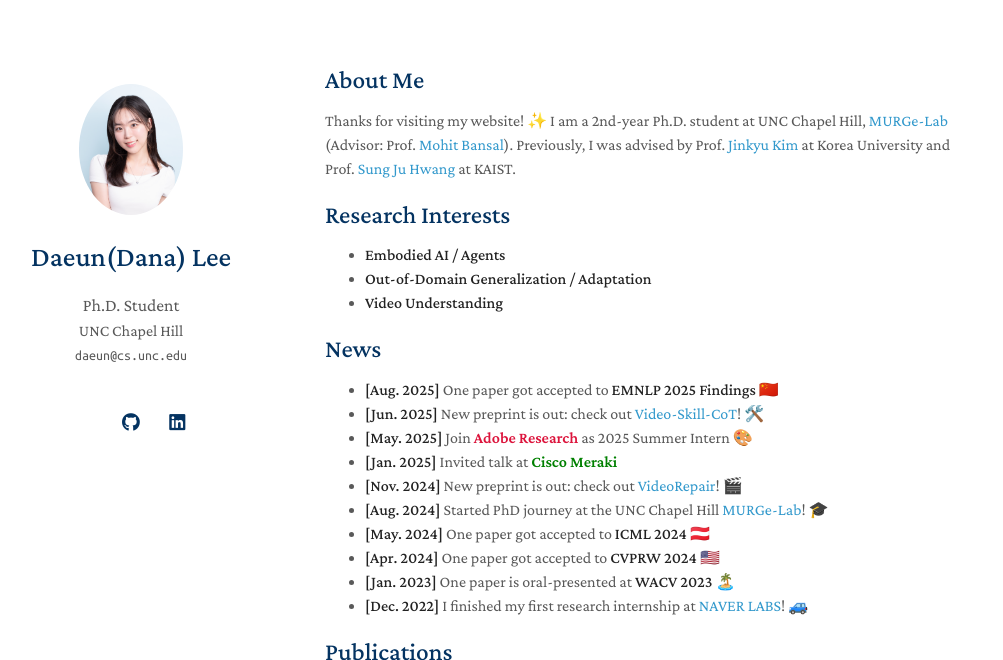
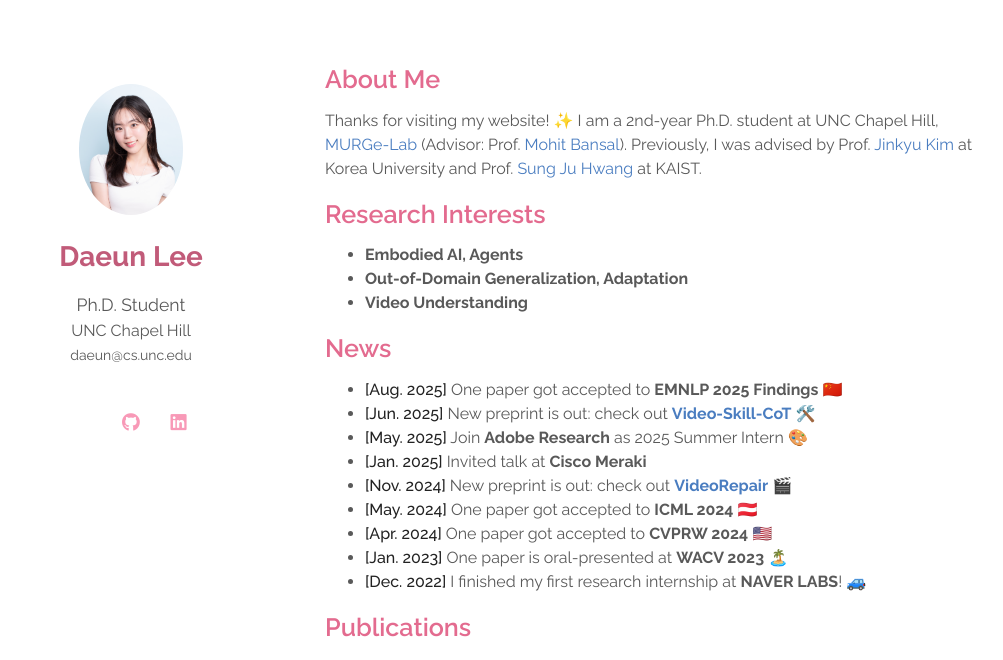
Before and after one commit to daeunni/daeunni.github.io, a Jekyll site: the page built from index.md, in a window 1280 px wide and 1400 px high, cut to the strip 0-660 px from the top of the window. Shown: the whole strip, without its empty margins (145-1148 px from the left). Built offline with Jekyll 4.4.1, drawn with Linux system fonts in a browser that asks for light colours; a style sheet for code colours, icons or effects is not loaded; our own code applies the rules of GitHub Pages for plain Markdown files.

Commit message:
new updates

```diff
--- a/_config.yml
+++ b/_config.yml
@@ -1,5 +1,5 @@
 # Basic Information
-title: Daeun(Dana) Lee
+title: Daeun Lee
 position: Ph.D. Student
 affiliation: UNC Chapel Hill
 email: daeun@cs.unc.edu
--- a/_layouts/homepage.html
+++ b/_layouts/homepage.html
@@ -20,6 +20,8 @@
 
     <link rel=stylesheet href=https://cdnjs.cloudflare.com/ajax/libs/academicons/1.8.6/css/academicons.min.css integrity="sha256-uFVgMKfistnJAfoCUQigIl+JfUaP47GrRKjf6CTPVmw=" crossorigin=anonymous>
     <link rel="stylesheet" href="https://cdnjs.cloudflare.com/ajax/libs/font-awesome/6.4.2/css/all.min.css" integrity="sha512-z3gLpd7yknf1YoNbCzqRKc4qyor8gaKU1qmn+CShxbuBusANI9QpRohGBreCFkKxLhei6S9CQXFEbbKuqLg0DA==" crossorigin="anonymous" referrerpolicy="no-referrer" />
+
+    <link href="https://fonts.googleapis.com/css2?family=Raleway:wght@400;500;600;700&display=swap" rel="stylesheet">
 
     {% if site.font == "Sans Serif" %}
     <link rel="stylesheet" href="./assets/css/font_sans_serif.css">
--- a/_sass/minimal-light-no-dark-mode.scss
+++ b/_sass/minimal-light-no-dark-mode.scss
@@ -213,12 +213,12 @@ h1 {
 }
 
 a {
-  color:#39c;
+  color:rgb(255, 119, 189);
   text-decoration:none;
 }
 
 a:hover {
-  color:#069;
+  color:rgb(230, 90, 160);
 }
 
 a small {
--- a/_sass/minimal-light.scss
+++ b/_sass/minimal-light.scss
@@ -1,24 +1,31 @@
 .pub-row {
   display: flex;
-  align-items: center;}
+  align-items: center;
+}
 
 .social-icons a{
   display:inline-block;
   height:2.4rem;
   width:2.4rem;
   background-color:transparent;
-  color:#043361!important;
+  color:#f899b7!important;
   border-radius:100%;
   text-align:center;
   font-size:1.15rem;
   line-height:2.5rem;
-  margin-right:1rem}
+  margin-right:1rem
+}
 
-@media (prefers-color-scheme: dark) { .social-icons a {color: #3eb7f0 !important; }}
+@media (prefers-color-scheme: dark) {
+  .social-icons a {color: #f03ec9 !important; }
+}
 
-.social-icons a:last-child{margin-right:0}.social-icons a:hover{background-color:white;
+.social-icons a:last-child{margin-right:0}
+.social-icons a:hover{
+  background-color:white;
   color:black;
-    transform: scale(1.2)}
+  transform: scale(1.2)
+}
 /*
 .social-icons a:after {
   content: '';
@@ -35,9 +42,13 @@
 }
 */
 
-@media (prefers-color-scheme: dark) {.social-icons a:last-child{margin-right:0}.social-icons a:hover{background-color:#20212b;
+@media (prefers-color-scheme: dark) {
+  .social-icons a:last-child{margin-right:0}
+  .social-icons a:hover{
+    background-color:#20212b;
     color:black;
-    transform: scale(1.2)}
+    transform: scale(1.2)
+  }
   /*
   .social-icons a:after {
     content: '';
@@ -69,7 +80,9 @@
   -webkit-user-select:none;
   -moz-user-select:none;
   -ms-user-select:none;
-  user-select:none;width:3.6rem}
+  user-select:none;
+  width:3.6rem
+}
 
 .icon-button span{
   border-radius:0;
@@ -83,29 +96,25 @@
   -moz-transition:all 0.3s;
   -o-transition:all 0.3s;
   transition:all 0.3s;
-  width:0}
+  width:0
+}
 
 .icon-button:hover span{
   width:3.6rem;
   height:3.6rem;
   border-radius:3.6rem;
-  margin:-1.8rem}
+  margin:-1.8rem
+}
 
-.twitter span{
-  background-color:#4099ff}
+.twitter span{ background-color:#4099ff }
+.facebook span{ background-color:#4286f4 }
+.linkedin span{ background-color:#0077B5 }
+.github span{ background-color:#000 }
 
-.facebook span{
-  background-color:#4286f4}
-
-.linkedin span{
-  background-color:#0077B5}
-
-.github span{
-  background-color:#000}
-
+/* email 커스텀 태그도 Raleway로 통일 */
 email {
   font-size: 14px;
-    font-family: "Ubuntu Mono";
+  font-family: 'Raleway', sans-serif;
 }
 
 .icon-button i{
@@ -121,33 +130,22 @@ email {
   -o-transition:all 0.3s;
   transition:all 0.3s;
   width:3.6rem;
-  z-index:10}
-
-.icon-button .icon-twitter{
-  color:#4099ff}
-
-.icon-button .icon-facebook{
-  color:#4286f4}
-
-.icon-button .icon-github{
-  color:#000;}
-
-.icon-button .icon-linkedin{
-  color:#0077B5}
-
-.icon-button:hover .icon-twitter,.icon-button:hover .icon-facebook,.icon-button:hover .icon-github,.icon-button:hover .icon-linkedin{color:white}
-
-autocolor{
-  color:#595959;
+  z-index:10
 }
 
-lightonly {
-  visibility: visible;
-}
+.icon-button .icon-twitter{ color:#4099ff }
+.icon-button .icon-facebook{ color:#4286f4 }
+.icon-button .icon-github{ color:#000; }
+.icon-button .icon-linkedin{ color:#0077B5 }
 
-darkonly {
-  visibility: hidden;
-}
+.icon-button:hover .icon-twitter,
+.icon-button:hover .icon-facebook,
+.icon-button:hover .icon-github,
+.icon-button:hover .icon-linkedin{ color:white }
+
+autocolor{ color:#595959; }
+lightonly { visibility: visible; }
+darkonly { visibility: hidden; }
 
 education {
   font-weight: 500;
@@ -158,38 +156,32 @@ papertitle {
   font-size: 100%;
 }
 
+/* ✅ 전체 기본 폰트/굵기 */
+body {
+  font-family: 'Raleway', sans-serif;
+  font-weight: 400;
+}
+
 @media (prefers-color-scheme: dark) {
   body {
     background-color: #20212b;
     color: #dadbdf;
   }
 
-    autocolor{
-      color:#dadbdf;
+  autocolor{ color:#dadbdf; }
+  lightonly { visibility: hidden; }
+  darkonly { visibility: visible; }
+
+  papertitle { color:#eeeff0; }
 }
 
-    lightonly {
-      visibility: hidden;
-    }
-
-    darkonly {
-      visibility: visible;
-    }
-
-    papertitle {
-    color:#eeeff0;
-    }
-
-}
-
-
+/* 이미지/아바타 */
 .image {
   border-radius: 0.35em;
   border: 0;
   display: inline-block;
   position: relative;
 }
-
 .image:before {
   -moz-transition: opacity 0.2s ease-in-out;
   -webkit-transition: opacity 0.2s ease-in-out;
@@ -205,15 +197,8 @@ papertitle {
   top: 0;
   width: 100%;
 }
-
-    .image.avatar {
-      border-radius: 100%;
-    }
-
-      .image.avatar:before {
-        display: none;
-      }
-
+.image.avatar { border-radius: 100%; }
+.image.avatar:before { display: none; }
 .image.avatar img {
   border-radius: 100%;
   width: 45%;
@@ -222,66 +207,51 @@ papertitle {
   // padding: 3px;
   // box-shadow: 0 -1px 5px 1px rgba(200, 200, 200, 0.3);
 }
-
 #header .image.avatar {
   margin: 0 0 1em 0;
   width: 8.00em;
 }
 
-h3, h4, h5, h6 {
-  font-weight: 600;
-  color:#043361;
+/* ✅ 제목 스타일: Raleway + 굵기 차이 */
+h1 {
+  font-family: 'Raleway', sans-serif;
+  font-weight: 700;
+  color:#c15b79;
   margin:0 0 20px;
-}
-
-h1 {
-  font-weight: 500;
-  color:#043361;
-  margin:0 0 20px;
+  font-size:28px; /* 기존 크기 유지 */
 }
 
 h2 {
-  color:#043361;
-  font-weight: 500;
+  font-family: 'Raleway', sans-serif;
+  font-weight: 600;
+  color:#e36b8f;
   margin:2px 0px 15px;
   font-size: 157%;
 }
 
-@media (prefers-color-scheme: dark) {
-  h1, h3, h4, h5, h6 {
-    color:rgb(62, 183, 240);
-  }
-
-  h2 {
-    color:rgb(62, 183, 240);
-  }
-}
-
-p, ul, ol, table, pre, dl {
+h3, h4, h5, h6 {
+  font-family: 'Raleway', sans-serif;
+  font-weight: 500;
+  color:#e36b8f;
   margin:0 0 20px;
 }
 
-h1, h2, h3 {
-  line-height:1.1;
+@media (prefers-color-scheme: dark) {
+  h1, h2, h3, h4, h5, h6 { color:rgb(62, 183, 240); }
 }
 
-h1 {
-  font-size:28px;
-}
+p, ul, ol, table, pre, dl { margin:0 0 20px; }
+
+h1, h2, h3 { line-height:1.1; }
 
 a {
-  color:#39c;
+  color:#4a7dc0;
   text-decoration:none;
 }
-
-a:hover {
-  color:#069;
-}
+a:hover { color:rgb(119, 146, 255); }
 
 @media (prefers-color-scheme: dark) {
-  a {
-    color:rgb(62, 183, 240);
-  }
+  a { color:rgb(62, 183, 240); }
 }
 
 a small {
@@ -290,15 +260,9 @@ a small {
   margin-top:-0.3em;
   display:block;
 }
+a:hover small { color:#777; }
 
-a:hover small {
-  color:#777;
-}
-
-.wrapper {
-  width:960px;
-  margin:0 auto;
-}
+.wrapper { width:960px; margin:0 auto; }
 
 blockquote {
   border-left:1px solid #e5e5e5;
@@ -325,35 +289,20 @@ table {
   width:100%;
   border-collapse:collapse;
 }
-
 th, td {
   text-align:left;
   padding:5px 10px;
   border-bottom:1px solid #e5e5e5;
 }
+dt { color:#444; font-weight:500; }
+th { color:#444; }
 
-dt {
-  color:#444;
-  font-weight:500;
+@media (prefers-color-scheme: dark) {
+  th { color:rgb(62, 183, 240); }
+  dt { color:rgb(62, 183, 240); }
 }
 
-th {
-  color:#444;
-}
-
-@media (prefers-color-scheme: dark) {
-  th {
-    color:rgb(62, 183, 240);
-  }
-
-  dt {
-    color:rgb(62, 183, 240);
-  }
-}
-
-img {
-  max-width:100%;
-}
+img { max-width:100%; }
 
 header {
   width:232px;
@@ -363,8 +312,6 @@ header {
   padding-top:4.0em;
   text-align:center
 }
-
-
 
 header ul {
   list-style:none;
@@ -383,13 +330,8 @@ header li {
   height:40px;
 }
 
-header li:first-child a {
-  border-radius:5px 0 0 5px;
-}
-
-header li:last-child a {
-  border-radius:0 5px 5px 0;
-}
+header li:first-child a { border-radius:5px 0 0 5px; }
+header li:last-child a { border-radius:0 5px 5px 0; }
 
 header ul a {
   line-height:1;
@@ -400,31 +342,19 @@ header ul a {
   padding-top:6px;
   height:34px;
 }
+header ul a:hover { color:#999; }
+header ul a:active { background-color:#f0f0f0; }
 
-header ul a:hover {
-  color:#999;
-}
-
-header ul a:active {
-  background-color:#f0f0f0;
-}
-
-strong {
-  color:#222;
-  font-weight:500;
-}
+strong { color:#222; font-weight:500; }
 
 @media (prefers-color-scheme: dark) {
-  strong {
-    color:#eeeff0;
-  }
+  strong { color:#eeeff0; }
 }
 
 header ul li + li + li {
   border-right:none;
   width:89px;
 }
-
 header ul a strong {
   font-size:14px;
   display:block;
@@ -438,9 +368,7 @@ section {
   padding-bottom:50px;
 }
 
-small {
-  font-size:11px;
-}
+small { font-size:11px; }
 
 hr {
   border:0;
@@ -458,27 +386,18 @@ footer {
   text-align:center;
 }
 
+/* 반응형 */
 @media print, screen and (max-width: 960px) {
+  .pub-row { display: flex; align-items: center; }
 
-  .pub-row {
-  display: flex;
-  align-items: center;}
-
-  div.wrapper {
-    width:auto;
-    margin:0;
-  }
-
+  div.wrapper { width:auto; margin:0; }
 
   header, section, footer {
     float:none;
     position:static;
     width:auto;
   }
-
-  header {
-    padding-right:320px;
-  }
+  header { padding-right:320px; }
 
   section {
     border:1px solid #e5e5e5;
@@ -487,9 +406,7 @@ footer {
     margin:0 0 20px;
   }
 
-  header a small {
-    display:inline;
-  }
+  header a small { display:inline; }
 
   header ul {
     position:absolute;
@@ -497,76 +414,42 @@ footer {
     top:52px;
   }
 
-
   .image.avatar img {
     border-radius: 100%;
     width: 117px;
     padding:20px;
   }
-  #head1o2 {
-    visibility: hidden;
-  }
-
-  #head2o2 {
-    visibility: hidden;
-  }
-
+  #head1o2 { visibility: hidden; }
+  #head2o2 { visibility: hidden; }
 }
 
 @media print, screen and (max-width: 960px) {
-  body {
-    word-wrap:break-word;
-    padding:15px;
-  }
+  body { word-wrap:break-word; padding:15px; }
 
-  .pub-row {
-  display: flex;
-  align-items: center;}
+  .pub-row { display: flex; align-items: center; }
 
-  header {
-    padding:0;
-  }
+  header { padding:0; }
 
-  header ul, header p.view {
-
-  }
-
-  pre, code {
-    word-wrap:normal;
-  }
+  header ul, header p.view { }
+  pre, code { word-wrap:normal; }
 }
 
 @media print, screen and (max-width: 480px) {
+  .pub-row { display: block; align-items: center; }
 
-  .pub-row {
-    display: block;
-    align-items: center;}
+  body { padding:15px; }
 
-  body {
-    padding:15px;
-  }
+  header ul { width:99%; }
 
-  header ul {
-    width:99%;
-  }
-
-  header li, header ul li + li + li {
-    width:33%;
-  }
+  header li, header ul li + li + li { width:33%; }
 
   .image.avatar img {
     border-radius: 100%;
     width: 95px;
     padding:20px;
   }
-  #head1o2 {
-    visibility: hidden;
-  }
-
-  #head2o2 {
-    visibility: hidden;
-  }
-
+  #head1o2 { visibility: hidden; }
+  #head2o2 { visibility: hidden; }
 }
 
 @media print {
--- a/index.md
+++ b/index.md
@@ -9,22 +9,22 @@ Previously, I was advised by Prof. [Jinkyu Kim](https://visionai.korea.ac.kr/) a
 
 ## Research Interests
 
-- **Embodied AI / Agents**
-- **Out-of-Domain Generalization / Adaptation**
-- **Video Understanding**
+- <b>Embodied AI, Agents</b>
+- <b>Out-of-Domain Generalization, Adaptation</b>
+- <b>Video Understanding</b>
 
 ## News
 
-- **[Aug. 2025]** One paper got accepted to **EMNLP 2025 Findings** 🇨🇳
-- **[Jun. 2025]** New preprint is out: check out [Video-Skill-CoT](https://video-skill-cot.github.io/)! 🛠️
-- **[May. 2025]** Join <span style="color:Crimson;"><b>Adobe Research</b></span> as 2025 Summer Intern 🎨
-- **[Jan. 2025]** Invited talk at <span style="color:Green;"><b>Cisco Meraki</b></span>
-- **[Nov. 2024]** New preprint is out: check out [VideoRepair](https://video-repair.github.io/)! 🎬
-- **[Aug. 2024]** Started PhD journey at the UNC Chapel Hill [MURGe-Lab](https://murgelab.cs.unc.edu/)! 🎓
-- **[May. 2024]** One paper got accepted to **ICML 2024** 🇦🇹
-- **[Apr. 2024]** One paper got accepted to **CVPRW 2024** 🇺🇸
-- **[Jan. 2023]** One paper is oral-presented at **WACV 2023** 🏝️
-- **[Dec. 2022]** I finished my first research internship at [NAVER LABS](https://www.naverlabs.com/)! 🚙
+- **[Aug. 2025]** One paper got accepted to <b>EMNLP 2025 Findings</b> 🇨🇳
+- **[Jun. 2025]** New preprint is out: check out <b>[Video-Skill-CoT](https://video-skill-cot.github.io/)</b> 🛠️
+- **[May. 2025]** Join <b>Adobe Research</b> as 2025 Summer Intern 🎨
+- **[Jan. 2025]** Invited talk at <b>Cisco Meraki</b>
+- **[Nov. 2024]** New preprint is out: check out <b>[VideoRepair](https://video-repair.github.io/)</b> 🎬
+<!-- - **[Aug. 2024]** Started PhD journey at the UNC Chapel Hill <b>MURGe-Lab</b> 🎓 -->
+- **[May. 2024]** One paper got accepted to <b>ICML 2024</b> 🇦🇹
+- **[Apr. 2024]** One paper got accepted to <b>CVPRW 2024</b> 🇺🇸
+- **[Jan. 2023]** One paper is oral-presented at <b>WACV 2023</b> 🏝️
+- **[Dec. 2022]** I finished my first research internship at <b>NAVER LABS</b>! 🚙
 
 {% include_relative _includes/publications.md %}
 
```
Also changed, not shown: Gemfile (+6 -1 lines), _data/publications.yml (+11 -11 lines). Lines whose indentation alone changed are shown as unchanged.
